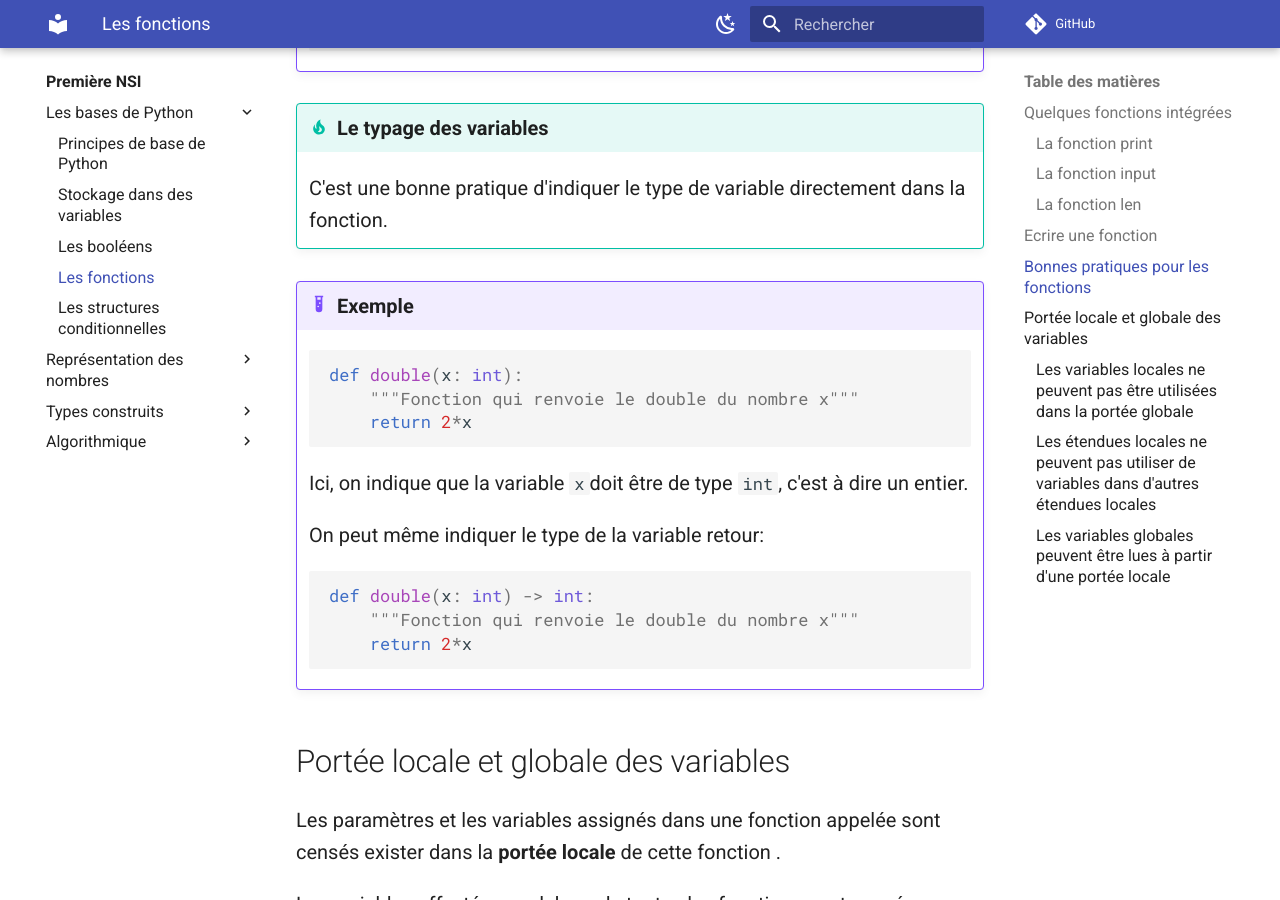
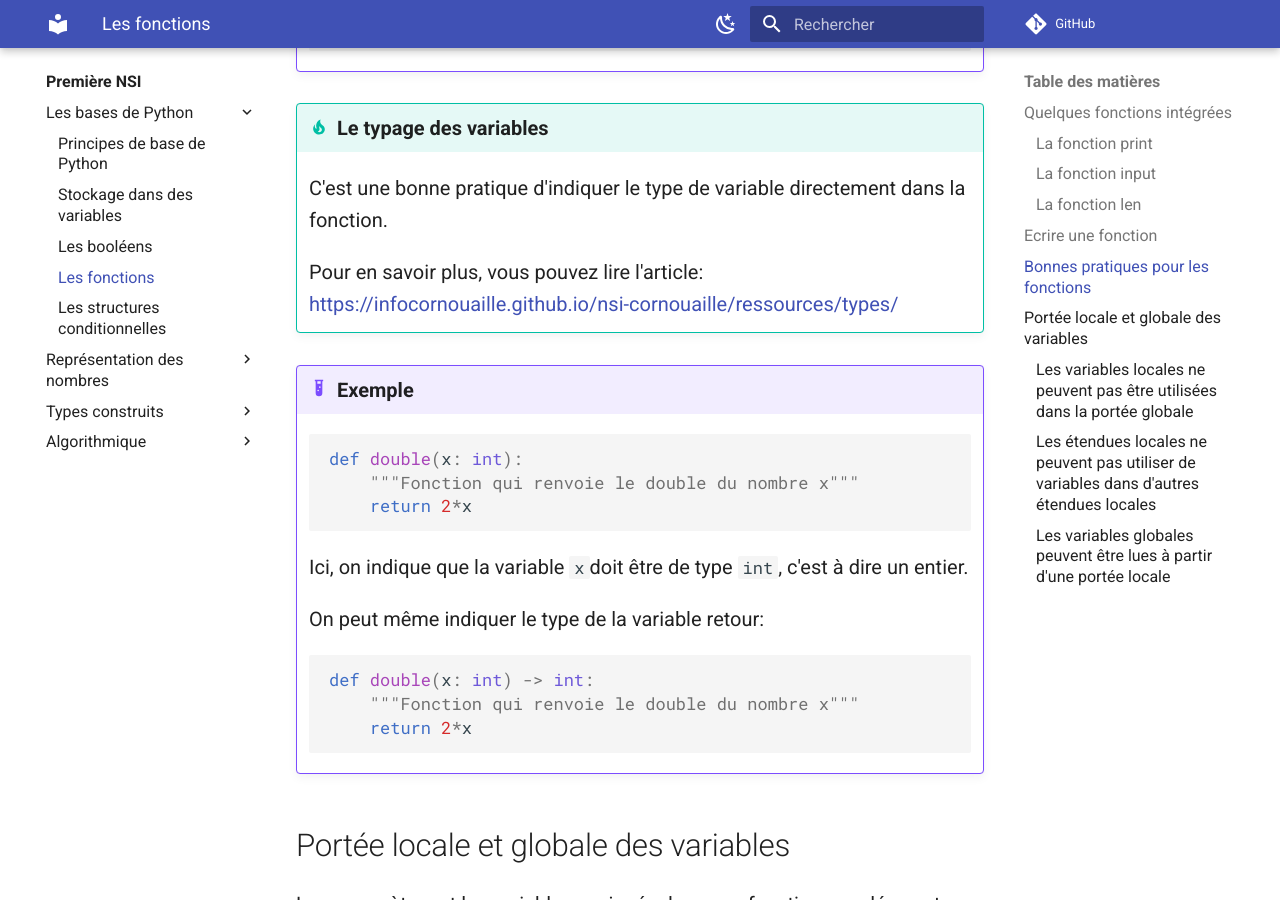
Before and after one commit to infocornouaille/nsi-cornouaille, an MkDocs documentation site: the page built from docs/premiere/bases_de_python/fonctions.md, in a window 1280 px wide and 900 px high, scrolled down 4693 px. Built offline with MkDocs 1.6.1 and Material for MkDocs 9.7.7, drawn with Linux system fonts in a browser that asks for light colours; comment, search, counter and statistics services are not loaded.

Commit message:
Update fonctions.md

````diff
--- a/docs/premiere/bases_de_python/fonctions.md
+++ b/docs/premiere/bases_de_python/fonctions.md
@@ -156,6 +156,8 @@ Nous devons documenter la fonction pour expliquer à quoi elle sert.
 
     C'est une bonne pratique d'indiquer le type de variable directement dans la fonction.
 
+    Pour en savoir plus, vous pouvez lire l'article: [https://infocornouaille.github.io/nsi-cornouaille/ressources/types/](https://infocornouaille.github.io/nsi-cornouaille/ressources/types/)
+
 !!! example "Exemple"
 
     ```python
````
